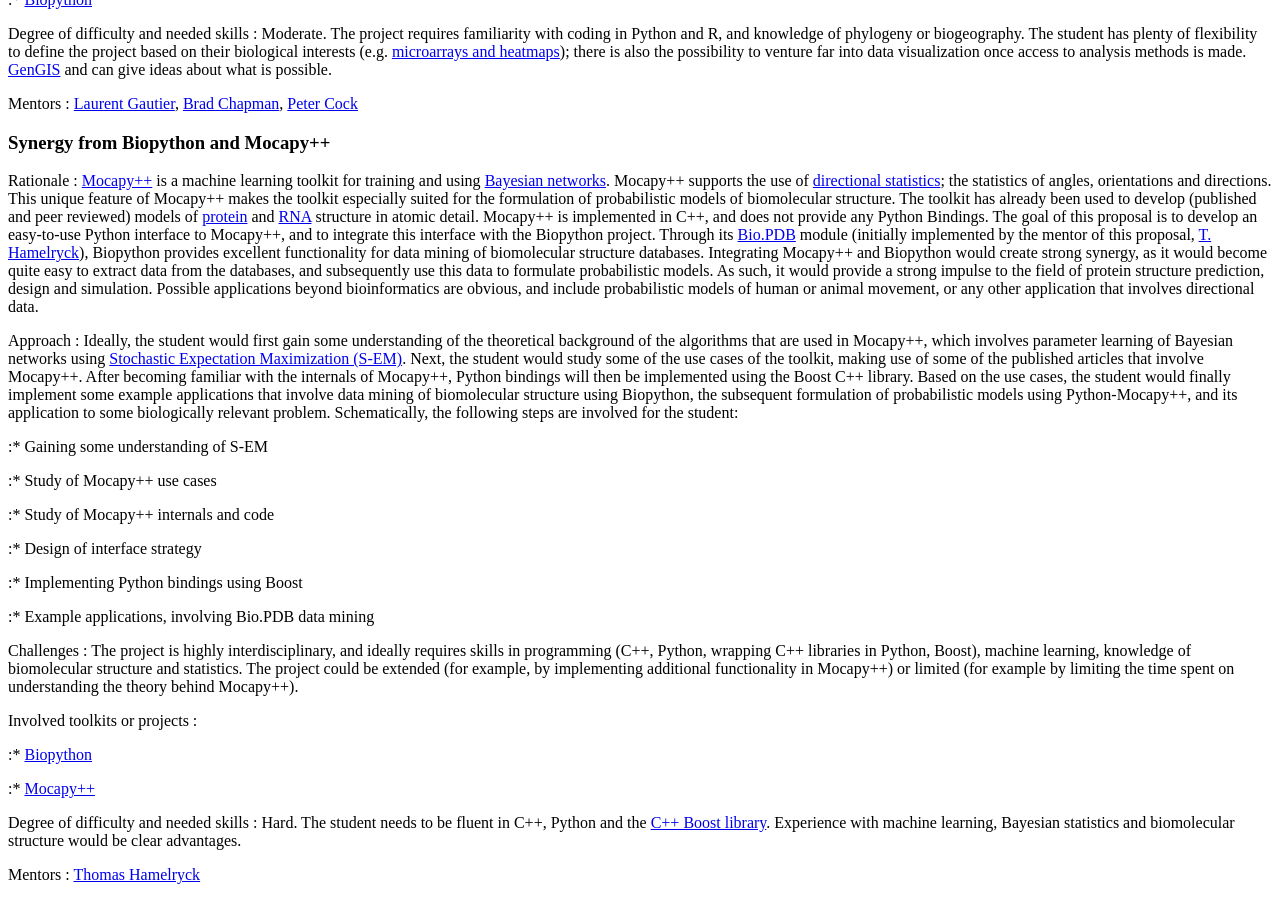
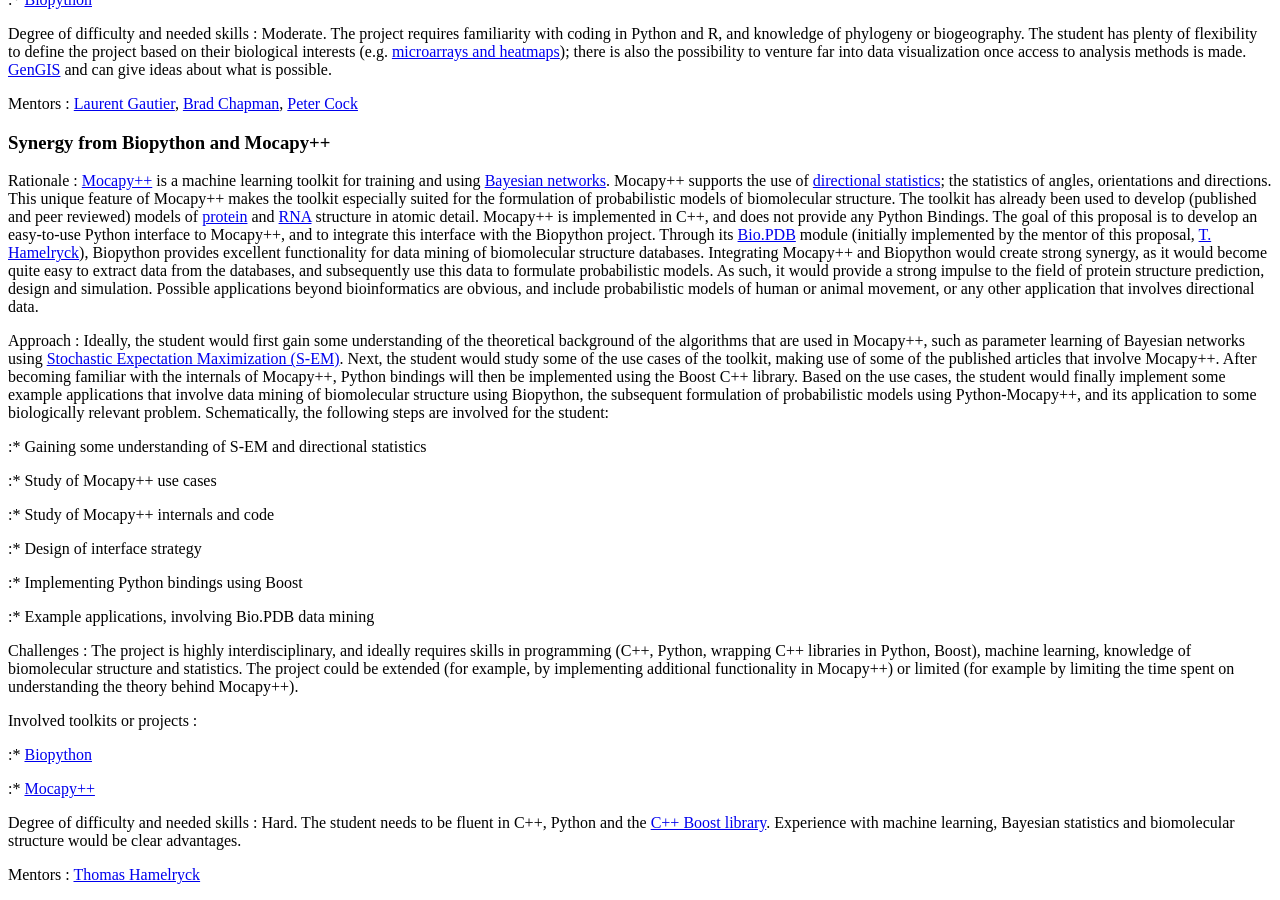
Before and after one commit to biopython/biopython.github.io, a Jekyll site: the page built from wiki/Google_Summer_of_Code.md, in a window 1280 px wide and 900 px high, scrolled down 1514 px. Built offline with Jekyll 4.4.1, drawn with Linux system fonts in a browser that asks for light colours.

Commit message:
/* Synergy from Biopython and Mocapy++ */

```diff
--- a/wiki/Google_Summer_of_Code.md
+++ b/wiki/Google_Summer_of_Code.md
@@ -128,9 +128,9 @@ Rationale : [Mocapy++](http://sourceforge.net/projects/mocapy/) is a machine lea
 
 <!-- -->
 
-Approach : Ideally, the student would first gain some understanding of the theoretical background of the algorithms that are used in Mocapy++, which involves parameter learning of Bayesian networks using [Stochastic Expectation Maximization (S-EM)](http://en.wikipedia.org/wiki/Expectation-maximization_algorithm). Next, the student would study some of the use cases of the toolkit, making use of some of the published articles that involve Mocapy++. After becoming familiar with the internals of Mocapy++, Python bindings will then be implemented using the Boost C++ library. Based on the use cases, the student would finally implement some example applications that involve data mining of biomolecular structure using Biopython, the subsequent formulation of probabilistic models using Python-Mocapy++, and its application to some biologically relevant problem. Schematically, the following steps are involved for the student:
+Approach : Ideally, the student would first gain some understanding of the theoretical background of the algorithms that are used in Mocapy++, such as parameter learning of Bayesian networks using [Stochastic Expectation Maximization (S-EM)](http://en.wikipedia.org/wiki/Expectation-maximization_algorithm). Next, the student would study some of the use cases of the toolkit, making use of some of the published articles that involve Mocapy++. After becoming familiar with the internals of Mocapy++, Python bindings will then be implemented using the Boost C++ library. Based on the use cases, the student would finally implement some example applications that involve data mining of biomolecular structure using Biopython, the subsequent formulation of probabilistic models using Python-Mocapy++, and its application to some biologically relevant problem. Schematically, the following steps are involved for the student:
 
-:\* Gaining some understanding of S-EM
+:\* Gaining some understanding of S-EM and directional statistics
 
 :\* Study of Mocapy++ use cases
 
```
Also changed, not shown: 1 other file.
